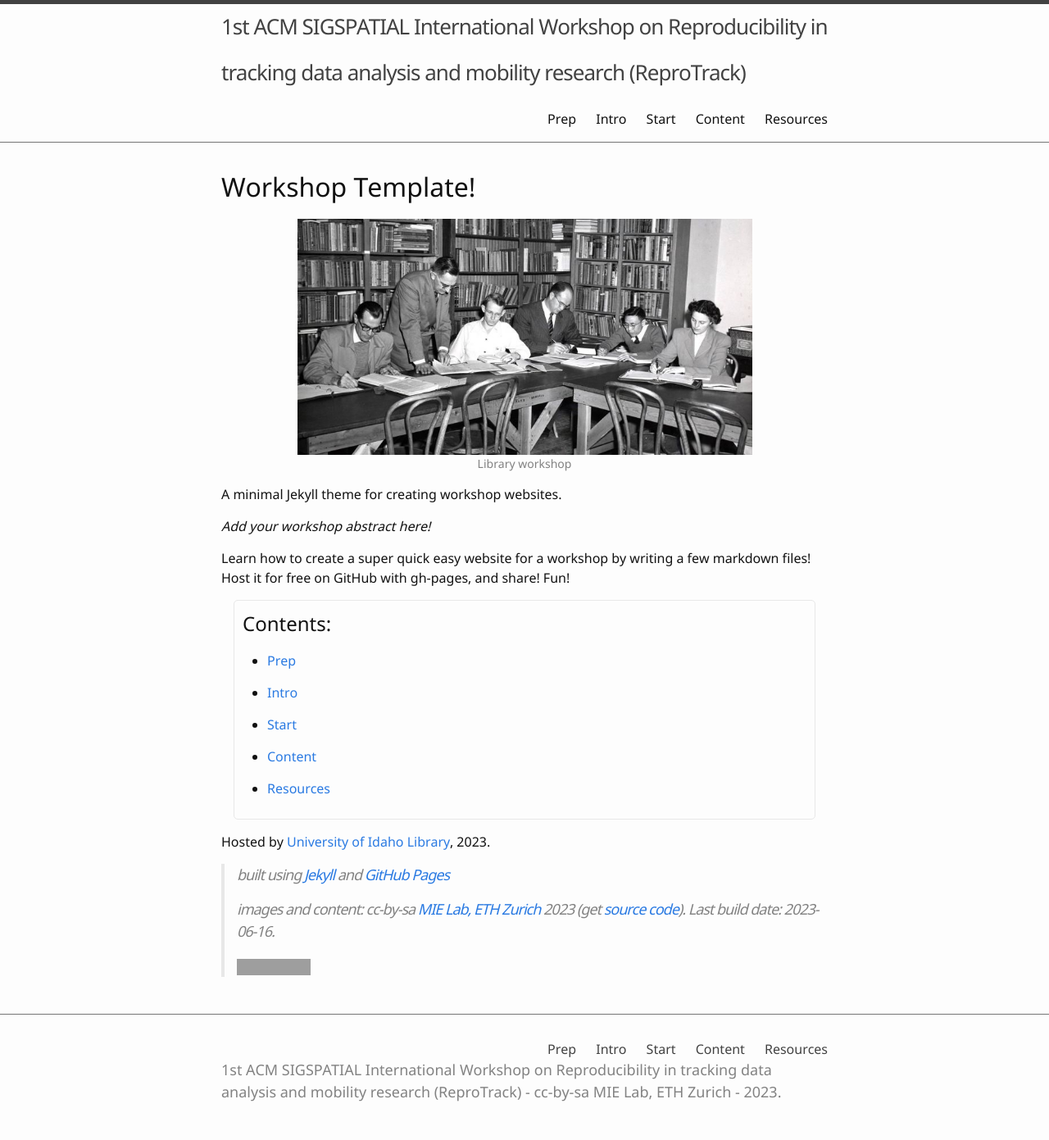
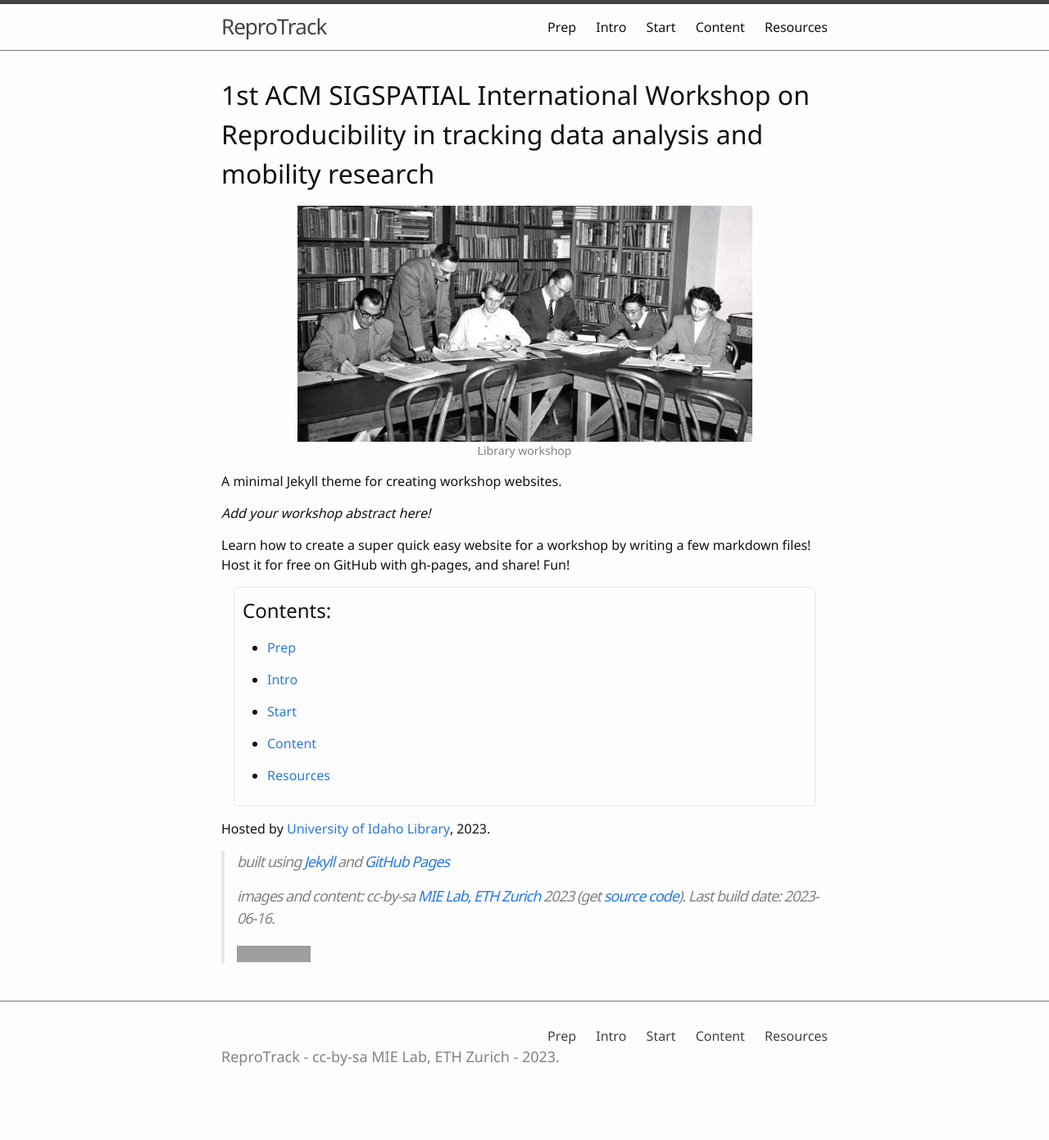
Before and after one commit to mie-lab/reprotrack, a Jekyll site: the page built from index.md, in a window 1280 px wide. Shown: the whole page at 82% size. Built offline with Jekyll 4.4.1, drawn with Linux system fonts in a browser that asks for light colours; after the commit the page ends 1348 px from its top, so only the background shows below that; part of the change alters nothing that is shown; grey boxes are pictures that could not be loaded.

Commit message:
initial version

```diff
--- a/_config.yml
+++ b/_config.yml
@@ -8,10 +8,10 @@
 
 # Site settings
 # title appears in the header
-title: 1st ACM SIGSPATIAL International Workshop on Reproducibility in tracking data analysis and mobility research (ReproTrack)
+title:  ReproTrack
 # description and keywords for meta tags
-description: "Create an OER workshop website quick and easy!"
-keywords: "workshops, OER, Open Education, websites, gh-pages, jekyll"
+description: "1st ACM SIGSPATIAL International Workshop on Reproducibility in tracking data analysis and mobility research"
+keywords: "workshops, tracking data, mobility analysis, reproducibility, trackintel"
 
 # author settings for cc-by, appears in the footer
 author: MIE Lab, ETH Zurich
--- a/index.md
+++ b/index.md
@@ -2,7 +2,7 @@
 title: Home
 ---
 
-# Workshop Template!
+# 1st ACM SIGSPATIAL International Workshop on Reproducibility in tracking data analysis and mobility research
 
 {% include figure.html img="uidaho-workshop.jpg" alt="intro image here" caption="Library workshop" width="75%" %}
 
```
